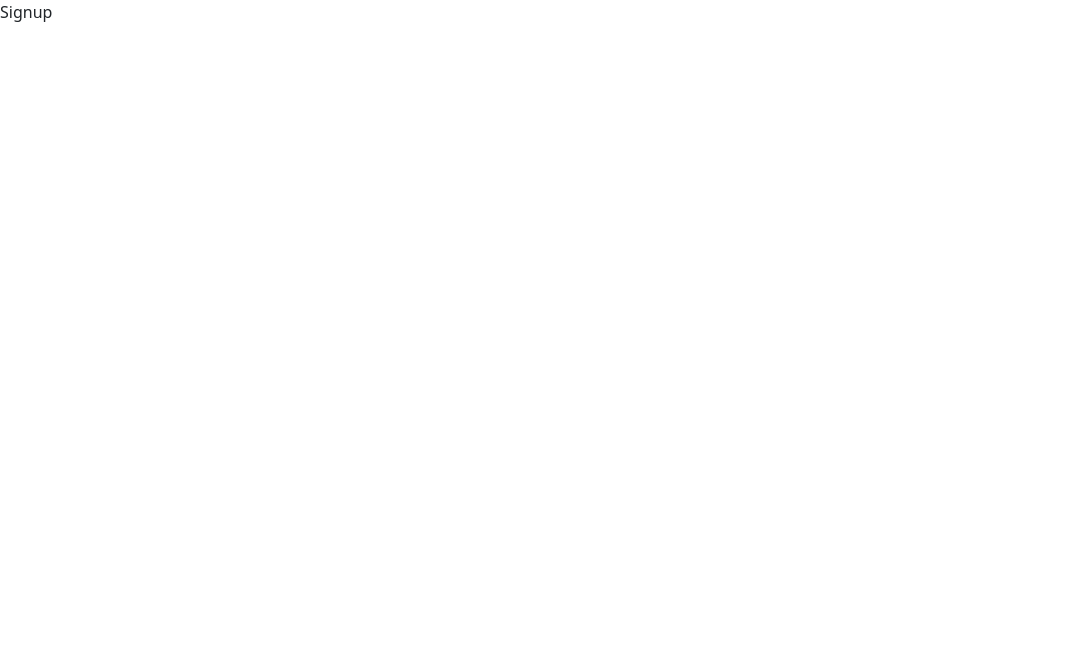
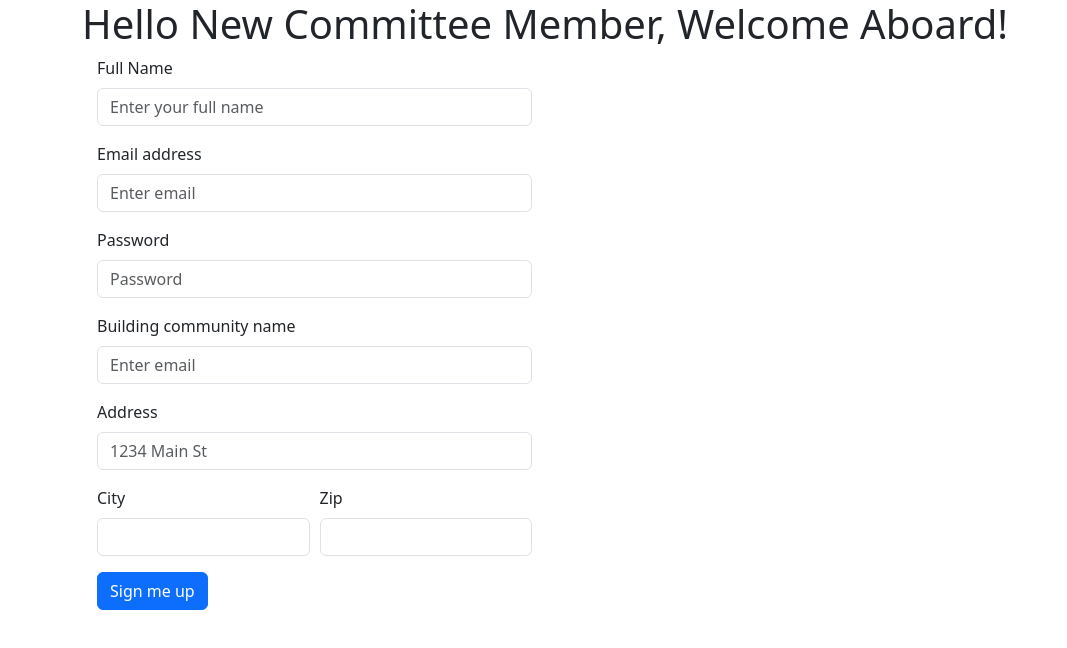
Before and after one commit to DorinMickel/DorinMickel.github.io, a React (Create React App) app: page /#/signup in a window 1280 px wide. Shown: the top 648 px of the page, without its empty margins (0-1067 px from the left). Built offline with nearby package versions, Linux system fonts and the light colour scheme.

Commit message:
creating the homepage, login and signup pages

```diff
--- a/public/index.html
+++ b/public/index.html
@@ -24,7 +24,10 @@
       work correctly both with client-side routing and a non-root public URL.
       Learn how to configure a non-root public URL by running `npm run build`.
     -->
-    <title>React App</title>
+    <link rel="stylesheet" href="https://stackpath.bootstrapcdn.com/bootstrap/4.1.0/css/bootstrap.min.css"
+      integrity="sha384-9gVQ4dYFwwWSjIDZnLEWnxCjeSWFphJiwGPXr1jddIhOegiu1FwO5qRGvFXOdJZ4"
+      crossorigin="anonymous">
+    <title>HOA Systems</title>
   </head>
   <body>
     <noscript>You need to enable JavaScript to run this app.</noscript>
--- a/src/pages/Homepage.js
+++ b/src/pages/Homepage.js
@@ -1,4 +1,5 @@
 import React from 'react';
+import { Nav, Navbar } from 'react-bootstrap';
 
 class Homepage extends React.Component {
     constructor(props){
@@ -6,9 +7,16 @@ class Homepage extends React.Component {
     }
     render(){
         return(
-            <div className="p-homepage">
-                homepage
-            </div>
+            <Navbar bg="light" expand="lg">
+                <Navbar.Brand href="/#/">HOA Systems</Navbar.Brand>
+                <Navbar.Toggle aria-controls="basic-navbar-nav" />
+                <Navbar.Collapse id="basic-navbar-nav">
+                    <Nav className="ml-auto">
+                    <Nav.Link href="/#/login">Login</Nav.Link>
+                    <Nav.Link href="/#/signup">Sign Up</Nav.Link>
+                    </Nav>
+                </Navbar.Collapse>
+            </Navbar>
         )
     }
 }
--- a/src/pages/Login.js
+++ b/src/pages/Login.js
@@ -1,4 +1,5 @@
 import React from 'react';
+import { Button, Col, Container, Form } from 'react-bootstrap';
 
 class Login extends React.Component {
     constructor(props){
@@ -6,9 +7,25 @@ class Login extends React.Component {
     }
     render(){
         return(
-            <div className="p-login">
-                Login
-            </div>
+            <Container>
+                <h1>Welcome Back</h1>
+                <Form>
+                    <Col xs lg="5">
+                        <Form.Group controlId="formGroupEmail">
+                            <Form.Label>Email address</Form.Label>
+                            <Form.Control type="email" placeholder="Enter email" />
+                        </Form.Group>
+
+                        <Form.Group controlId="formGroupPassword">
+                            <Form.Label>Password</Form.Label>
+                            <Form.Control type="password" placeholder="Password" />
+                        </Form.Group>
+                        <Button variant="primary" type="submit">
+                        Log me in
+                        </Button>
+                    </Col>
+                </Form>
+            </Container>
         )
     }
 }
--- a/src/pages/Signup.js
+++ b/src/pages/Signup.js
@@ -1,4 +1,5 @@
 import React from 'react';
+import { Button, Col, Container, Form } from 'react-bootstrap';
 
 class Signup extends React.Component {
     constructor(props){
@@ -6,9 +7,53 @@ class Signup extends React.Component {
     }
     render(){
         return(
-            <div className="p-signup">
-                Signup
-            </div>
+            <Container>
+                <h1>Hello New Committee Member, Welcome Aboard!</h1>
+                <Form >
+                    <Col xs lg="5">
+                        <Form.Group controlId="formGroupEmail">
+                            <Form.Label>Full Name</Form.Label>
+                            <Form.Control type="text" placeholder="Enter your full name" />
+                        </Form.Group>
+
+                        <Form.Group controlId="formGroupEmail">
+                            <Form.Label>Email address</Form.Label>
+                            <Form.Control type="email" placeholder="Enter email" />
+                        </Form.Group>
+
+                        <Form.Group controlId="formGroupPassword">
+                            <Form.Label>Password</Form.Label>
+                            <Form.Control type="password" placeholder="Password" />
+                        </Form.Group>
+
+                        <Form.Group controlId="formGroupEmail">
+                            <Form.Label>Building community name</Form.Label>
+                            <Form.Control type="email" placeholder="Enter email" />
+                        </Form.Group>
+
+                    <Form.Group controlId="formGridAddress1">
+                        <Form.Label>Address</Form.Label>
+                        <Form.Control placeholder="1234 Main St" />
+                    </Form.Group>
+
+                    <Form.Row>
+                        <Form.Group as={Col} controlId="formGridCity">
+                        <Form.Label>City</Form.Label>
+                        <Form.Control />
+                        </Form.Group>
+
+                        <Form.Group as={Col} controlId="formGridZip">
+                        <Form.Label>Zip</Form.Label>
+                        <Form.Control />
+                        </Form.Group>
+                    </Form.Row>
+
+                    <Button variant="primary" type="submit">
+                        Sign me up
+                    </Button>
+                    </Col>
+                </Form>
+            </Container>
         )
     }
 }
```
